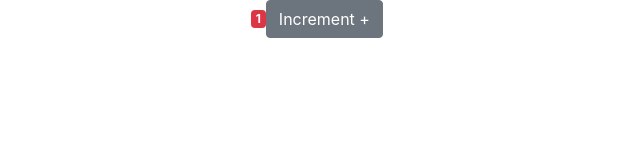
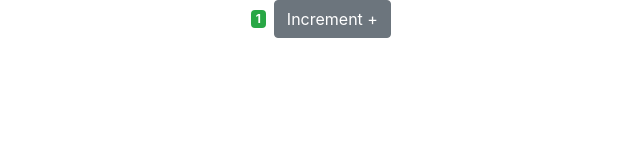
Before and after one commit to jonreactive/to-do-app-three-extended, a React (Create React App) app: page / in a window 1280 px wide. Shown: the top 160 px of the page, without its empty margins (323-963 px from the left). Built offline with nearby package versions, Linux system fonts and the light colour scheme.

Commit message:
Rendering Classes Dynamically

```diff
--- a/src/components/Counter.jsx
+++ b/src/components/Counter.jsx
@@ -11,11 +11,17 @@ class Counter extends Component {
     return count === 0 ? "Zero" : count;
   }
 
+  getBadgeColors() {
+    let badgeColor = "badge m-2 badge-";
+    badgeColor += this.state.count === 0 ? "warning" : "success";
+    return badgeColor;
+  }
+
   render() {
     return (
       <div>
         <span>
-          <Badge color="danger">{this.formatCount()}</Badge>
+          <Badge className={this.getBadgeColors()}>{this.formatCount()}</Badge>
         </span>
         <Button>Increment +</Button>
       </div>
```
